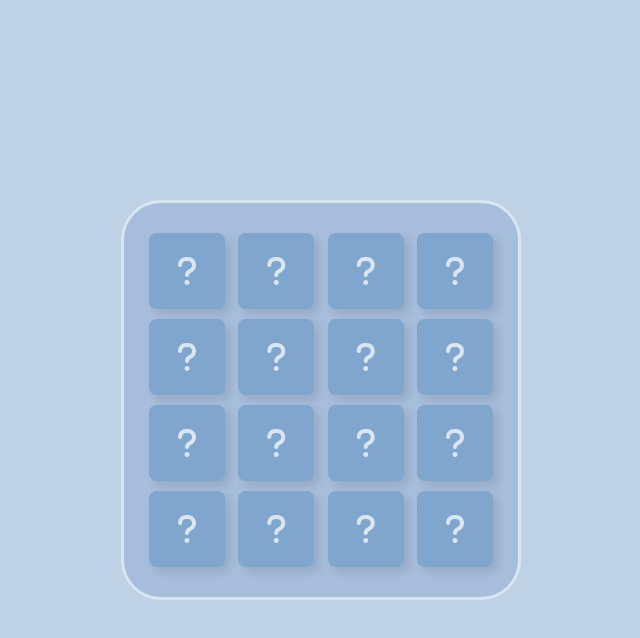
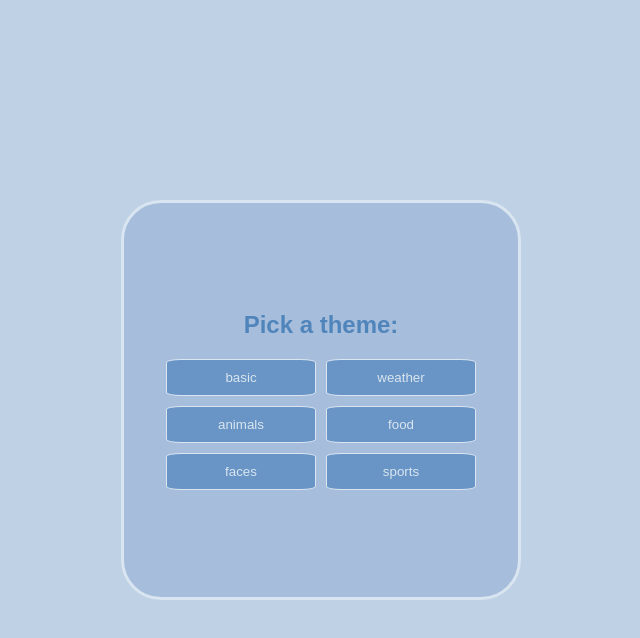
Before and after one commit to celinl1220/MemoryCardGame, a plain HTML site: page index.html in a window 1280 px wide. Both pictures are taken after a click on the button "Start Game". Shown: the whole page, without its empty margins (319-959 px from the left). Drawn offline with Linux system fonts and the light colour scheme.

Commit message:
Created theme select page: - user can click on one of the six theme options before each round of the game

```diff
--- a/index.html
+++ b/index.html
@@ -13,6 +13,17 @@
 		<div id="title-wrapper" class="wrapper">
 			<h1>Memory Card Game</h1>
 			<button id="start-btn">Start Game</button>
+		</div>
+		<div id="theme-wrapper" class="wrapper">
+			<h2>Pick a theme:</h2>
+			<div class="themes">
+				<button class="theme" id="basic">basic</button>
+				<button class="theme" id="weather">weather</button>
+				<button class="theme" id="animals">animals</button>
+				<button class="theme" id="food">food</button>
+				<button class="theme" id="faces">faces</button>
+				<button class="theme" id="sports">sports</button>
+			</div>
 		</div>
 		<div id="game-wrapper" class="wrapper">
 			<ul class="cards">
--- a/script.js
+++ b/script.js
@@ -1,7 +1,10 @@
 const titleWrapper = document.getElementById("title-wrapper");
 const startBtn = document.getElementById("start-btn");
+
+const themeWrapper = document.getElementById("theme-wrapper");
+const themes = document.querySelectorAll(".theme");
+
 const gameWrapper = document.getElementById("game-wrapper");
-
 const cards = document.querySelectorAll(".card");
 
 let matchedPairs = 0;
@@ -26,7 +29,7 @@ const iconsArr = [
 		icons: ["lemon", "pizza-slice", "ice-cream", "hotdog", "egg", "drumstick-bite", "burger", "bacon"]
 	},
 	{
-		name: "emojis",
+		name: "faces",
 		icons: ["face-smile", "face-tired", "face-surprise", "face-sad-cry", "face-angry", "face-grin-tongue-wink", "face-grin-hearts", "face-grin-tears"]
 	},
 	{
@@ -59,7 +62,7 @@ const matchCards = (i1, i2) => {
 		matchedPairs++;
 		if(matchedPairs == 8) {
 			setTimeout(() => {
-				shuffleCards();
+				chooseTheme();
 			}, 1000);
 			return;
 		}
@@ -82,27 +85,39 @@ const matchCards = (i1, i2) => {
 	}, 900);
 }
 
-const shuffleCards = () => {
+const shuffleCards = (e) => {
+	const themeId = e.target.getAttribute("id");
+	console.log(themeId);
 	disableDeck = false;
 	matchedPairs = 0;
 	cardOne = cardTwo = "";
 	let arr = [0,1,2,3,4,5,6,7,0,1,2,3,4,5,6,7];
 	arr.sort(() => Math.random() > 0.5 ? 1 : -1);
-	const randomIconGenre = Math.floor(Math.random() * iconsArr.length);
-	console.log(randomIconGenre);
-	const icons = iconsArr[randomIconGenre].icons;
+	const curTheme = iconsArr.find(theme => theme.name === themeId);
+	console.log('theme:', curTheme);
+	const icons = curTheme.icons;
 	cards.forEach((card, index) => {
 		card.classList.remove("flip");
 		let iTag = card.querySelector(".back-view").querySelector("i");
 		iTag.className = `fa-solid fa-${icons[arr[index]]}`
 		card.addEventListener("click", flipCard);
 	});
+	startGame();
+}
+
+const chooseTheme = () => {
+	titleWrapper.style.display = "none";
+	gameWrapper.style.display = "none";
+	themeWrapper.removeAttribute("style");
+	themes.forEach(theme => {
+		theme.addEventListener("click", shuffleCards);
+	});
 }
 
 const startGame = () => {
-	titleWrapper.style.display = "none";
+	titleWrapper.style.display = "none"
+	themeWrapper.style.display = "none";
 	gameWrapper.removeAttribute("style");
-	shuffleCards();
 
 	cards.forEach(card => {
 		card.addEventListener("click", flipCard);
@@ -110,4 +125,5 @@ const startGame = () => {
 }
 
 gameWrapper.style.display = "none";
-startBtn.onclick = startGame;
+themeWrapper.style.display = "none";
+startBtn.onclick = chooseTheme;
--- a/styles.css
+++ b/styles.css
@@ -52,12 +52,39 @@ button {
 	border: 1px solid var(--border-color);
 	border-radius: 10%;
 	padding: 10px;
-	font-size: 1.5em;
 }
 
 button:hover {
 	cursor: pointer;
 	background: linear-gradient(var(--buttonHoverBackground-color), var(--buttonBackground-color));
+}
+
+#start-btn {
+	font-size: 1.5em;
+}
+
+#theme-wrapper {
+	display: flex;
+	flex-direction: column;
+	justify-content: center;
+	align-items: center;
+	gap: 20px;
+}
+
+h2 {
+	font-size: 1.5em;
+	color: var(--regularText-color);
+}
+
+.themes {
+	display: flex;
+	justify-content: center;
+	flex-wrap: wrap;
+	gap: 10px;
+}
+
+.themes .theme {
+	width: 150px;
 }
 
 .button-active, button:active {
@@ -126,11 +153,12 @@ button:hover {
 	transition: transform 0.25s linear;
 	backface-visibility: hidden;
 	background: var(--cardBackground-color);
+	border: 1px solid var(--border-color);
 	border-radius: 10%;
 	box-shadow: 5px 5px 8px rgba(0, 0, 0, 0.1);
 }
 
-.card .front-view i, .card .back-view i{
+.card .front-view i, .card .back-view i {
 	font-size: 2em;
 	color: var(--buttonText-color);
 }
```
